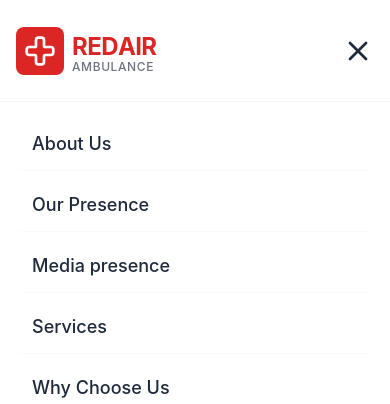
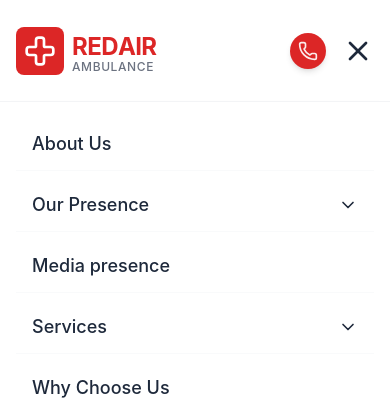
Before and after one commit to zenithshah07-creator/Red-air-Ambulance-copy, a React (Vite) app: page /contact in a window 390 px wide. Both pictures are taken after a click on the button 358 px from the left and 50 px from the top of the page. Shown: the top 404 px of the page. Built offline with nearby package versions, Linux system fonts and the light colour scheme.

Commit message:
latest changes

```diff
--- a/src/components/layout/Header.jsx
+++ b/src/components/layout/Header.jsx
@@ -7,8 +7,16 @@ const Header = () => {
     const [isPresenceOpen, setIsPresenceOpen] = useState(false);
     const [isServicesOpen, setIsServicesOpen] = useState(false);
     const [activeTab, setActiveTab] = useState('india'); // 'india', 'international', 'escorts'
+    const [mobileExpanded, setMobileExpanded] = useState({});
 
     const toggleMenu = () => setIsMenuOpen(!isMenuOpen);
+
+    const toggleMobileExpand = (name) => {
+        setMobileExpanded(prev => ({
+            ...prev,
+            [name]: !prev[name]
+        }));
+    };
 
     const indiaServices = [
         "Ahmedabad", "Amritsar", "Bangalore",
@@ -219,8 +227,14 @@ const Header = () => {
                         </a>
                     </div>
 
-                    {/* Mobile Menu Button */}
-                    <div className="lg:hidden flex items-center">
+                    {/* Mobile Controls (CTA + Menu) */}
+                    <div className="lg:hidden flex items-center space-x-4">
+                        <a href="tel:1800121911911"
+                            className="flex items-center bg-primary text-white p-2 rounded-full shadow-md hover:bg-primary-dark transition-colors"
+                            aria-label="Call Emergency"
+                        >
+                            <Phone className="h-5 w-5 animate-pulse" />
+                        </a>
                         <button
                             onClick={toggleMenu}
                             className="text-secondary hover:text-primary focus:outline-none"
@@ -233,17 +247,100 @@ const Header = () => {
 
             {/* Mobile Menu */}
             {isMenuOpen && (
-                <div className="lg:hidden bg-white border-t border-gray-100 absolute top-full left-0 w-full shadow-lg h-screen overflow-y-auto pb-20">
+                <div className="lg:hidden bg-white border-t border-gray-100 absolute top-full left-0 w-full shadow-lg h-[calc(100vh-101px)] overflow-y-auto pb-20">
                     <div className="px-4 pt-4 pb-6 space-y-2">
                         {navLinks.map((link) => (
+                            <div key={link.name} className="border-b border-gray-50 last:border-none">
+                                {link.hasDropdown ? (
+                                    <>
+                                        <button
+                                            onClick={() => toggleMobileExpand(link.name)}
+                                            className="w-full flex justify-between items-center px-4 py-3 rounded-lg text-lg font-medium text-secondary hover:text-primary hover:bg-red-50 focus:outline-none"
+                                        >
+                                            {link.name}
+                                            <ChevronDown className={`h-5 w-5 transition-transform duration-200 ${mobileExpanded[link.name] ? 'transform rotate-180' : ''}`} />
+                                        </button>
+                                        {mobileExpanded[link.name] && (
+                                            <div className="bg-gray-50 px-4 py-2 space-y-2">
+                                                {link.type === 'presence' && (
+                                                    <div className="space-y-4">
+                                                        {/* India */}
+                                                        <div>
+                                                            <h4 className="font-bold text-sm text-gray-700 mb-2 uppercase tracking-wider">India</h4>
+                                                            <div className="grid grid-cols-2 gap-2">
+                                                                {indiaServices.map((city) => (
                                                                     <Link
-                                key={link.name}
+                                                                        key={city}
+                                                                        to={`/presence/india/${city.toLowerCase()}`}
+                                                                        className="text-sm text-gray-600 hover:text-red-600 block"
+                                                                        onClick={() => setIsMenuOpen(false)}
+                                                                    >
+                                                                        {city}
+                                                                    </Link>
+                                                                ))}
+                                                            </div>
+                                                        </div>
+                                                        {/* International */}
+                                                        <div>
+                                                            <h4 className="font-bold text-sm text-gray-700 mb-2 uppercase tracking-wider">International</h4>
+                                                            <div className="grid grid-cols-2 gap-2">
+                                                                {internationalServices.map((country) => (
+                                                                    <Link
+                                                                        key={country}
+                                                                        to={`/presence/international/${country.toLowerCase()}`}
+                                                                        className="text-sm text-gray-600 hover:text-red-600 block"
+                                                                        onClick={() => setIsMenuOpen(false)}
+                                                                    >
+                                                                        {country}
+                                                                    </Link>
+                                                                ))}
+                                                            </div>
+                                                        </div>
+                                                        {/* Medical Escorts */}
+                                                        <div>
+                                                            <h4 className="font-bold text-sm text-gray-700 mb-2 uppercase tracking-wider">Medical Escorts</h4>
+                                                            <div className="grid grid-cols-2 gap-2">
+                                                                {medicalEscorts.map((place) => (
+                                                                    <Link
+                                                                        key={place}
+                                                                        to={`/presence/medical-escort/${place.toLowerCase()}`}
+                                                                        className="text-sm text-gray-600 hover:text-red-600 block"
+                                                                        onClick={() => setIsMenuOpen(false)}
+                                                                    >
+                                                                        {place}
+                                                                    </Link>
+                                                                ))}
+                                                            </div>
+                                                        </div>
+                                                    </div>
+                                                )}
+                                                {link.type === 'services' && (
+                                                    <div className="space-y-2">
+                                                        {servicesList.map((service) => (
+                                                            <Link
+                                                                key={service}
+                                                                to={`/services/${service.toLowerCase().replace(/\s+/g, '-')}`}
+                                                                className="block text-sm text-gray-600 hover:text-red-600 py-1"
+                                                                onClick={() => setIsMenuOpen(false)}
+                                                            >
+                                                                {service}
+                                                            </Link>
+                                                        ))}
+                                                    </div>
+                                                )}
+                                            </div>
+                                        )}
+                                    </>
+                                ) : (
+                                    <Link
                                         to={link.path}
-                                className="block px-4 py-3 rounded-lg text-lg font-medium text-secondary hover:text-primary hover:bg-red-50 border-b border-gray-50"
+                                        className="block px-4 py-3 rounded-lg text-lg font-medium text-secondary hover:text-primary hover:bg-red-50"
                                         onClick={() => setIsMenuOpen(false)}
                                     >
                                         {link.name}
                                     </Link>
+                                )}
+                            </div>
                         ))}
                         <a
                             href="tel:1800121911911"
```
Lines whose indentation alone changed are shown as unchanged.
